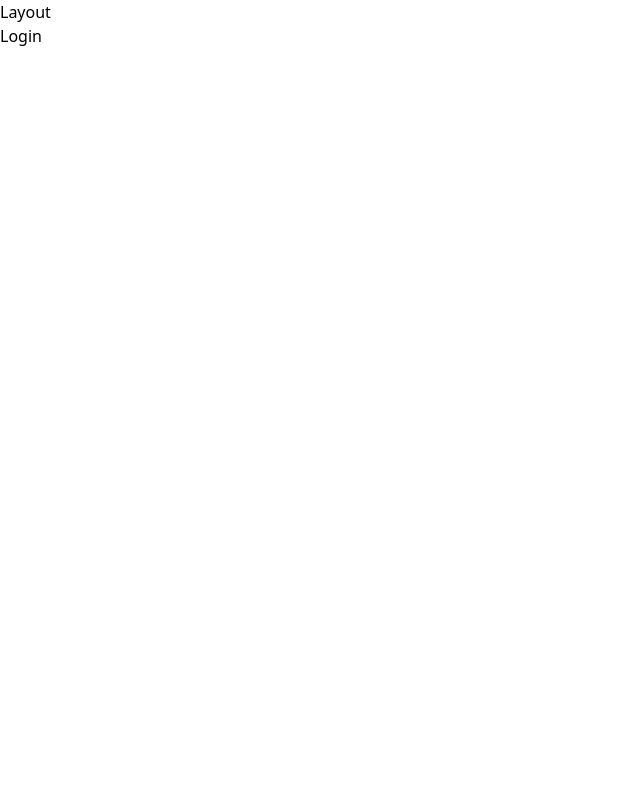
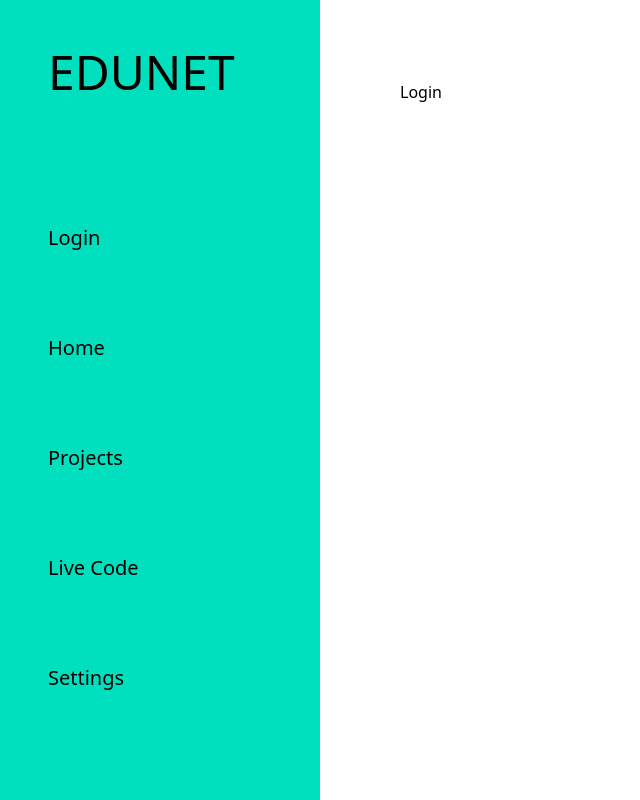
Before and after one commit to Balbino-Creator/EduNet, a React (Vite) app in the folder client/: page / in a window 1280 px wide. Shown: the whole page, without its empty margins (0-640 px from the left). Built offline with nearby package versions, Linux system fonts and the light colour scheme.

Commit message:
basic routing and styles added

```diff
--- a/client/src/index.css
+++ b/client/src/index.css
@@ -1 +1,11 @@
 @import "tailwindcss";
+
+@theme {
+    --color-primary: #00E0BF;
+    --color-secundary: #EB7442;
+    --color-tertiary: #36403E;
+}
+
+p, a{
+    font-size: 20px;
+}
--- a/client/src/layouts/Layout.tsx
+++ b/client/src/layouts/Layout.tsx
@@ -1,10 +1,45 @@
-import { Outlet } from "react-router-dom"
+import { Outlet, Link } from "react-router-dom"
 
 export default function Layout() {
   return (
     <>
-        <div>Layout</div>
-        <Outlet/>
+      <div className="flex h-screen box-border">
+        <aside className="w-80 pl-12 pt-12 bg-primary flex flex-col">
+          <h2 className="uppercase text-5xl mb-5">EduNet</h2>
+          <nav className="flex-1">
+            <ul className="flex flex-col space-y-20 justify-center h-full">
+              <Link to={"/"}>
+                <li>
+                  <a href="">Login</a>
+                </li>
+              </Link>
+              <Link to={"home"}>
+                <li>
+                  <a href="">Home</a>
+                </li>
+              </Link>
+              <Link to={"projects"}>
+                <li>
+                  <a href="">Projects</a>
+                </li>
+              </Link>
+              <Link to={"live-code"}>
+                <li>
+                  <a href="">Live Code</a>
+                </li>
+              </Link>
+              <Link to={"settings"}>
+                <li>
+                  <a href="">Settings</a>
+                </li>
+              </Link>
+            </ul>
+          </nav>
+        </aside>
+        <main className="flex-1 p-20">
+          <Outlet />
+        </main>
+      </div>
     </>
   )
 }
--- /dev/null
+++ b/client/src/views/Home.tsx
@@ -0,0 +1,5 @@
+export default function Home() {
+  return (
+    <div>Home</div>
+  )
+}
--- /dev/null
+++ b/client/src/views/LiveCode.tsx
@@ -0,0 +1,5 @@
+export default function LiveCode() {
+  return (
+    <div>LiveCode</div>
+  )
+}
--- /dev/null
+++ b/client/src/views/Projects.tsx
@@ -0,0 +1,5 @@
+export default function Projects() {
+  return (
+    <div>Projects</div>
+  )
+}
--- /dev/null
+++ b/client/src/views/Settings.tsx
@@ -0,0 +1,5 @@
+export default function Settings() {
+  return (
+    <div>Settings</div>
+  )
+}
```
Also changed, not shown: client/src/router.tsx (+20 -0 lines).
